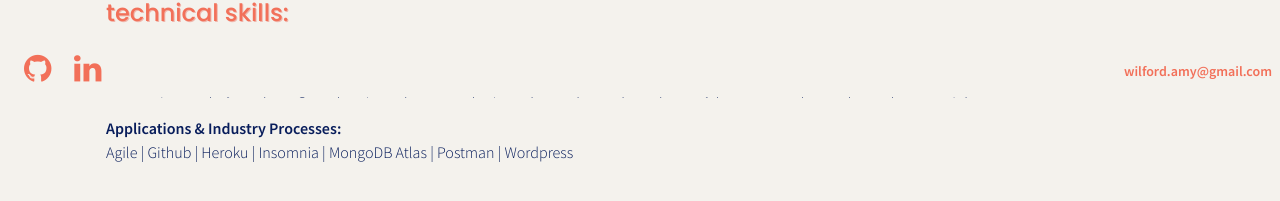
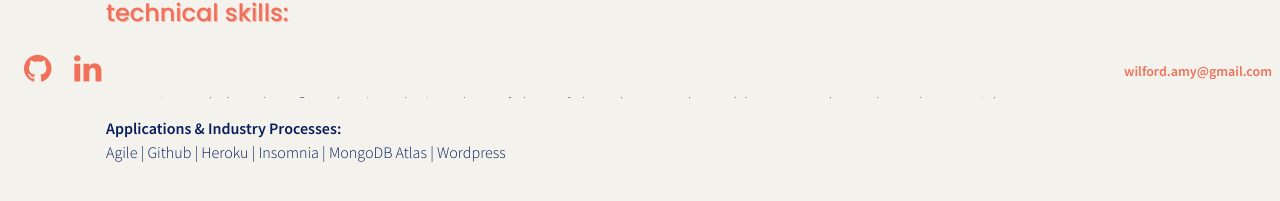
Before and after one commit to AmyWilford/aw-developer-portfolio, a React (Create React App) app: page / in a window 1280 px wide. Shown: the part 703-904 px from the top of the page. Built offline with nearby package versions, Linux system fonts and the light colour scheme.

Commit message:
updated about section - new resume link;

```diff
--- a/src/components/About.js
+++ b/src/components/About.js
@@ -42,16 +42,14 @@ export default function Home() {
             <h4 className="mb-4">technical skills:</h4>
             <div className="font-weight-bold">Languages & Frameworks: </div>
             <p>
-              JavaScriptES6+ | MySQL | MongoDB | GraphQL | REST API | Express |
-              React | Node | TDD | JQuery | Handlebars | HTML | CSS3 | Bootstrap
-              | Bulma
+              JavaScriptES6+ | MySQL | MongoDB | GraphQL | Express |
+              React.js | Node.js | PHP | REST API | JQuery | Handlebars | HTML | CSS3 | Bootstrap | Bulma
             </p>
             <div className="font-weight-bold">
               Applications & Industry Processes:
             </div>
             <p>
-              Agile | Github | Heroku | Insomnia | MongoDB Atlas | Postman |
-              Wordpress
+              Agile | Github | Heroku | Insomnia | MongoDB Atlas | Wordpress
             </p>
           </div>
         </div>
```
Also changed, not shown: 1 other file (tests, documents, lock files or other folders).
